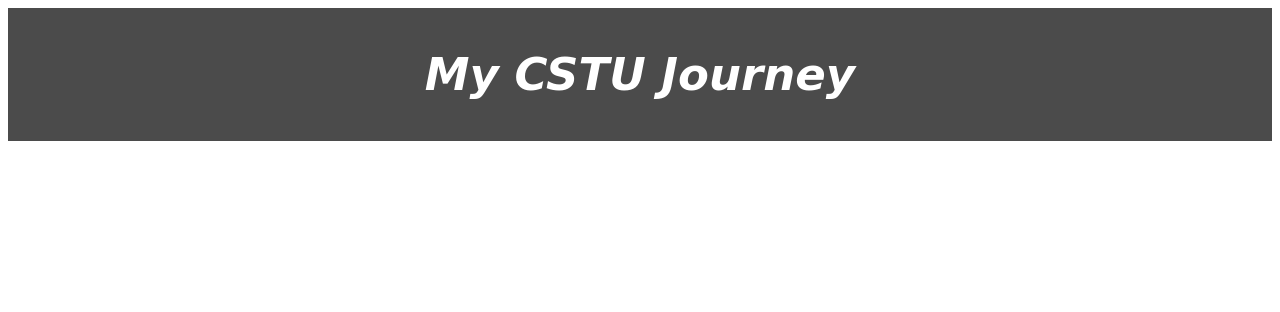
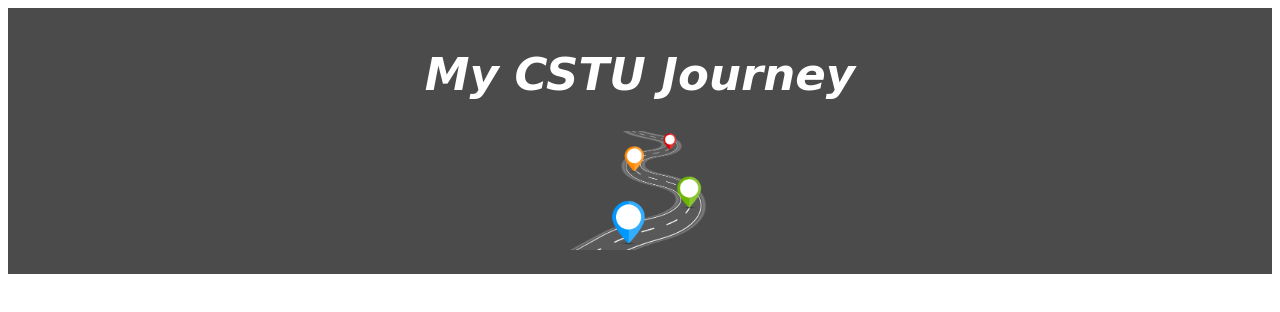
Before and after one commit to onkky/6709616855_MyCSTUStory, a plain HTML site: page myjourney.html in a window 1280 px wide. Drawn offline with Linux system fonts and the light colour scheme.

Commit message:
Adding picture to header and edit padding of the header in mystyle.css

```diff
--- a/myjourney.html
+++ b/myjourney.html
@@ -6,8 +6,11 @@
     </head>
 
     <body>
-        <header>
-            <h1>My CSTU Journey</h1>
-        </header>
+        <div>
+            <header>
+                <h1>My CSTU Journey</h1>
+                <img src="resources/journey.png" alt="Journey" title="Journey" width="150">
+            </header>
+        </div>
     </body>
 </html>
--- a/mystyle.css
+++ b/mystyle.css
@@ -49,4 +49,5 @@ header {
     text-align: center;
     padding: 10px;
     color: #fff;
+    padding-bottom: 20px;
 }
```
Also changed, not shown: resources/journey.png (added).
